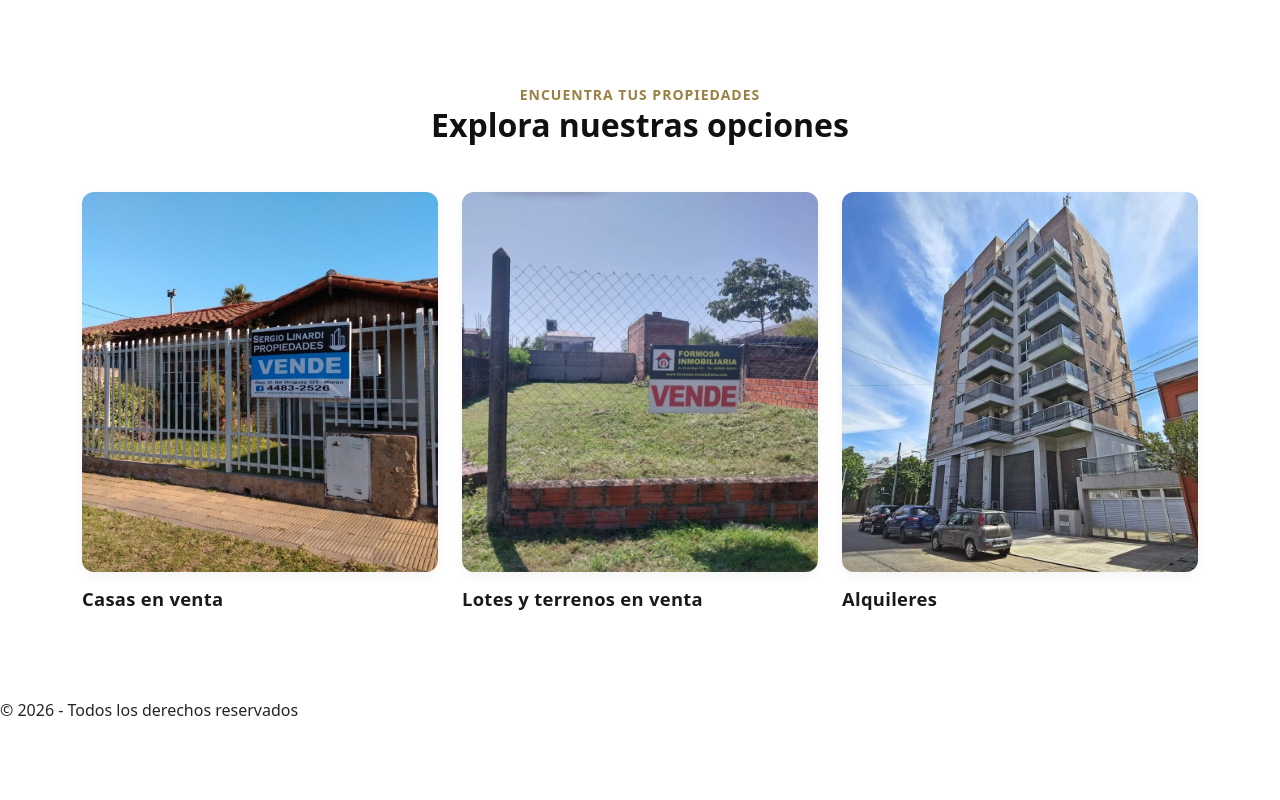
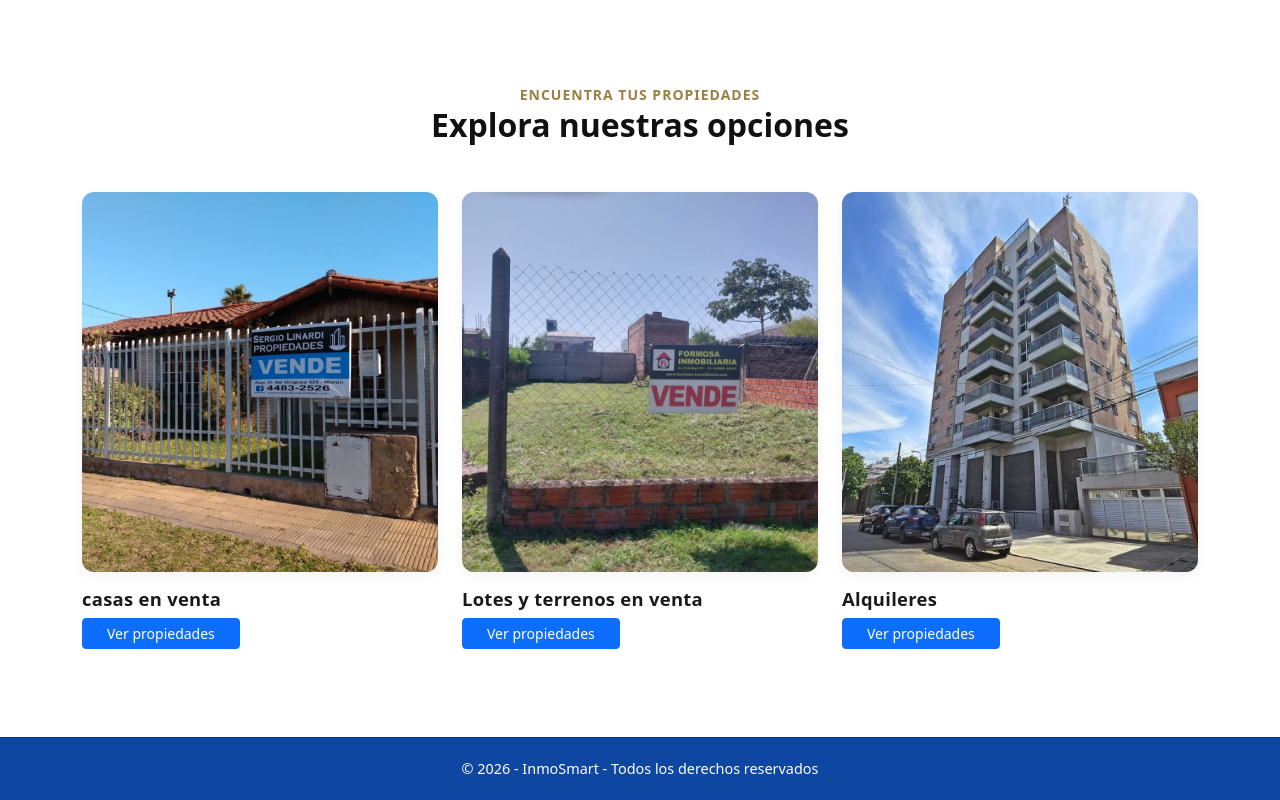
Before and after one commit to CreatiEdu/Modulo2026, an Angular app in the folder Frontend/app/: page / in a window 1280 px wide. Shown: the part 1167-1967 px from the top of the page. Before the commit the page ends 1905 px from the top, so only its background shows below. Built offline with nearby package versions, Linux system fonts and the light colour scheme.

Commit message:
Cambios en footer y en home

```diff
--- a/Frontend/app/src/app/pages/home/home.css
+++ b/Frontend/app/src/app/pages/home/home.css
@@ -1,6 +1,6 @@
 .carousel-item img {
-    height: 500px; /* O la altura que mejor se adapte a tu diseño */
-    object-fit: cover; /* Esto evita que la imagen se estire o deforme */
+    height: 500px;
+    object-fit: cover;
 }
 /* --- Estilos del Mosaico de Fotos --- */
 .mosaico-imagenes {
@@ -59,7 +59,7 @@
 
 /* Color marrón/dorado corporativo de tu imagen */
 .btn-propiedades {
-    background-color: #9A8043;
+    background-color: #43869a;
     color: #ffffff;
     border: none;
     border-radius: 6px;
@@ -124,5 +124,13 @@
 
 /* Efecto opcional: el texto cambia ligeramente de color al posicionar el mouse */
 .card-categoria:hover .titulo-tarjeta {
-    color: #9A8043; /* Se torna del color dorado corporativo */
+    color: hsl(241, 39%, 43%); /* Se torna del color dorado corporativo */
 }
+/* Hover zoom en imágenes de categorías */
+.contenedor-imagen img {
+  transition: transform 0.4s ease;
+}
+
+.card-categoria:hover .contenedor-imagen img {
+  transform: scale(1.05);
+}
--- a/Frontend/app/src/app/pages/home/home.html
+++ b/Frontend/app/src/app/pages/home/home.html
@@ -95,7 +95,12 @@
             <img src="assets/propiedades/venta.jpg" class="card-img-top object-fit-cover" alt="Casas en venta">
           </div>
           <div class="card-body px-0 pt-3 text-start">
-            <h3 class="titulo-tarjeta fw-bold h5 mb-0">Casas en venta</h3>
+            <h3 class="titulo-tarjeta fw-bold h5 mb-2"> casas en venta</h3>
+              <a routerLink="/casas-venta" class="text-decoration-none text-reset">
+              </a>
+            <a routerLink="/casas-venta" class="btn btn-primary btn-sm px-4">
+              Ver propiedades
+            </a>
           </div>
         </div>
       </div>
@@ -106,7 +111,10 @@
             <img src="assets/propiedades/terreno.jpg" class="card-img-top object-fit-cover" alt="Lotes y terrenos en venta">
           </div>
           <div class="card-body px-0 pt-3 text-start">
-            <h3 class="titulo-tarjeta fw-bold h5 mb-0">Lotes y terrenos en venta</h3>
+            <h3 class="titulo-tarjeta fw-bold h5 mb-2">Lotes y terrenos en venta</h3>
+            <a routerLink="/lotes-venta" class="btn btn-primary btn-sm px-4">
+              Ver propiedades
+            </a>
           </div>
         </div>
       </div>
@@ -117,8 +125,10 @@
             <img src="assets/propiedades/alquila.jpg" class="card-img-top object-fit-cover" alt="Alquileres">
           </div>
           <div class="card-body px-0 pt-3 text-start">
-            <h3 class="titulo-tarjeta fw-bold h5 mb-0"
-            routerLink="/alquileres">Alquileres</h3>
+            <h3 class="titulo-tarjeta fw-bold h5 mb-2">Alquileres</h3>
+            <a routerLink="/alquileres" class="btn btn-primary btn-sm px-4">
+              Ver propiedades
+            </a>
           </div>
         </div>
       </div>
--- a/Frontend/app/src/app/shared/footer/footer.css
+++ b/Frontend/app/src/app/shared/footer/footer.css
@@ -0,0 +1,9 @@
+.main-footer {
+  background-color: #0d47a1;
+  color: #ffffff;
+  padding: 20px 0;
+  font-size: 0.9rem;
+  border-top: 1px solid #0a3a82;
+  width: 100%;
+  margin-top: auto;
+}
--- a/Frontend/app/src/app/shared/footer/footer.html
+++ b/Frontend/app/src/app/shared/footer/footer.html
@@ -1,3 +1,5 @@
-<footer>
-  <p>© 2026 - Todos los derechos reservados</p>
+<footer class="main-footer">
+  <div class="container text-center">
+    <p class="mb-0">&copy; 2026 - InmoSmart - Todos los derechos reservados</p>
+  </div>
 </footer>
```
